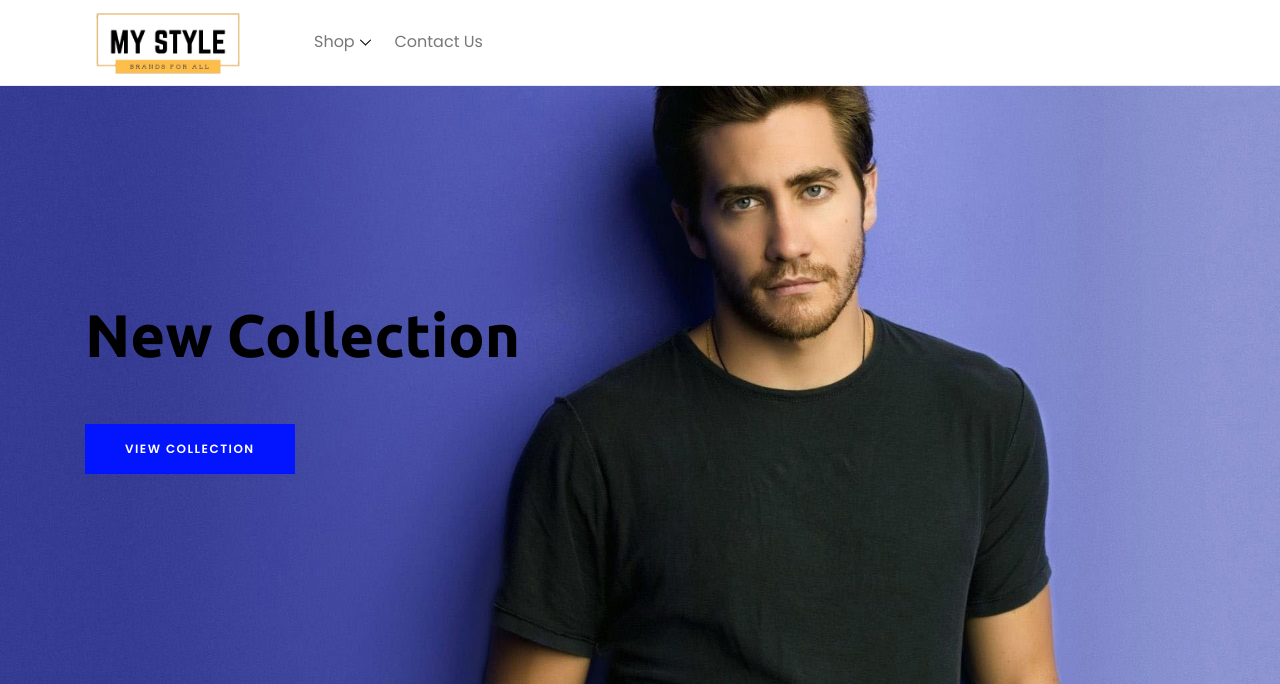
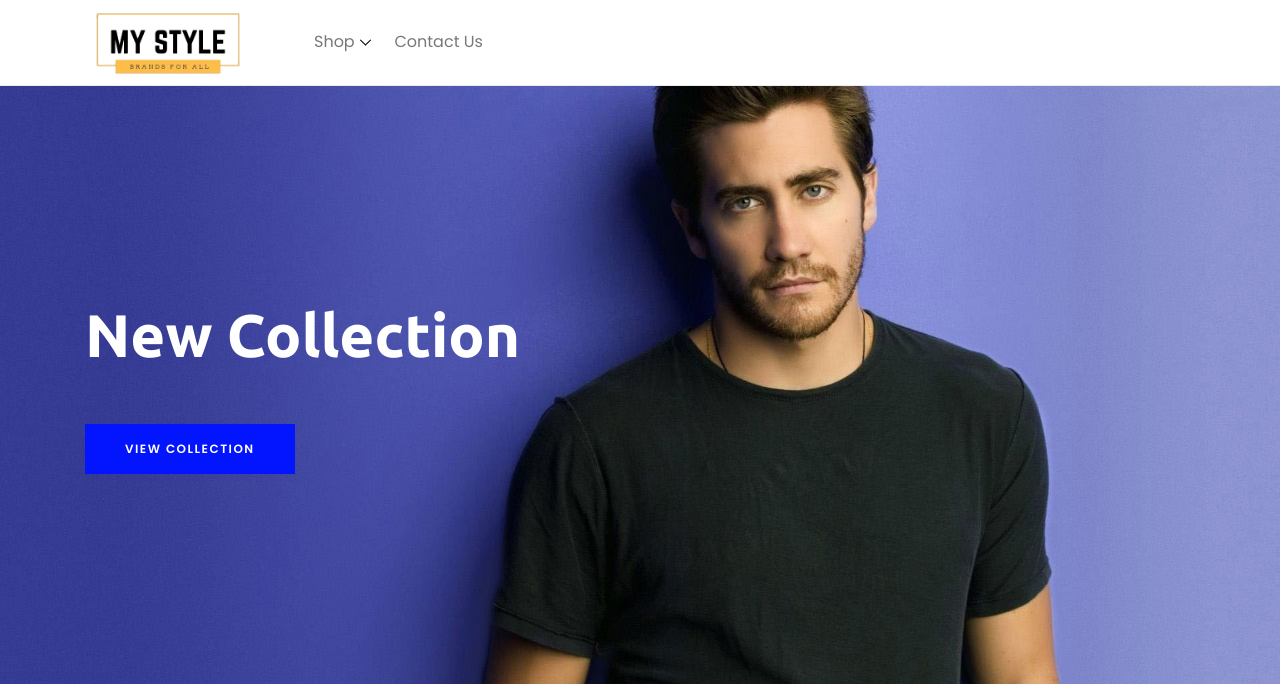
Before and after one commit to rwitam-b/mystyle-frontend, a PHP site: page / in a window 1280 px wide. Shown: the top 684 px of the page. Run offline with PHP 8.4, Linux system fonts and the light colour scheme.

Commit message:
Home page background image positioning changed, font color changed

```diff
--- a/home.html
+++ b/home.html
@@ -27,8 +27,7 @@
             <!-- Classy Menu -->
             <nav class="classy-navbar" id="essenceNav">
                 <!-- Logo -->
-                <a class="nav-brand" href="/"><img class="logo-dimen" src="img/core-img/MyStyle-Logo-Inverse.png"
-                        alt=""></a>
+                <a class="nav-brand" href="/"><img class="logo-dimen" src="img/core-img/MyStyle-Logo-Inverse.png" alt=""></a>
                 <!-- Navbar Toggler -->
                 <div class="classy-navbar-toggler">
                     <span class="navbarToggler"><span></span><span></span><span></span></span>
@@ -111,7 +110,7 @@
     <!-- ##### Right Side Cart End ##### -->
 
     <!-- ##### Welcome Area Start ##### -->
-    <section class="welcome_area bg-img-tr background-overlay" style="background-image: url(img/bg-img/bg-1.jpg);background-repeat: no-repeat;background-size: cover;background-position: top right;">
+    <section class="welcome_area bg-img-tr background-overlay" style="background-image: url(img/bg-img/bg-1.jpg);background-repeat: no-repeat;background-size: cover;background-position: top;">
         <div class="container h-100">
             <div class="row h-100 align-items-center">
                 <div class="col-12">
--- a/style.css
+++ b/style.css
@@ -69,3 +69,7 @@
 .single_product_details_area .single_product_desc span {
     font-size: medium;
 }
+
+.welcome_area .hero-content h2 {
+    color: #ffffff;
+}
```
